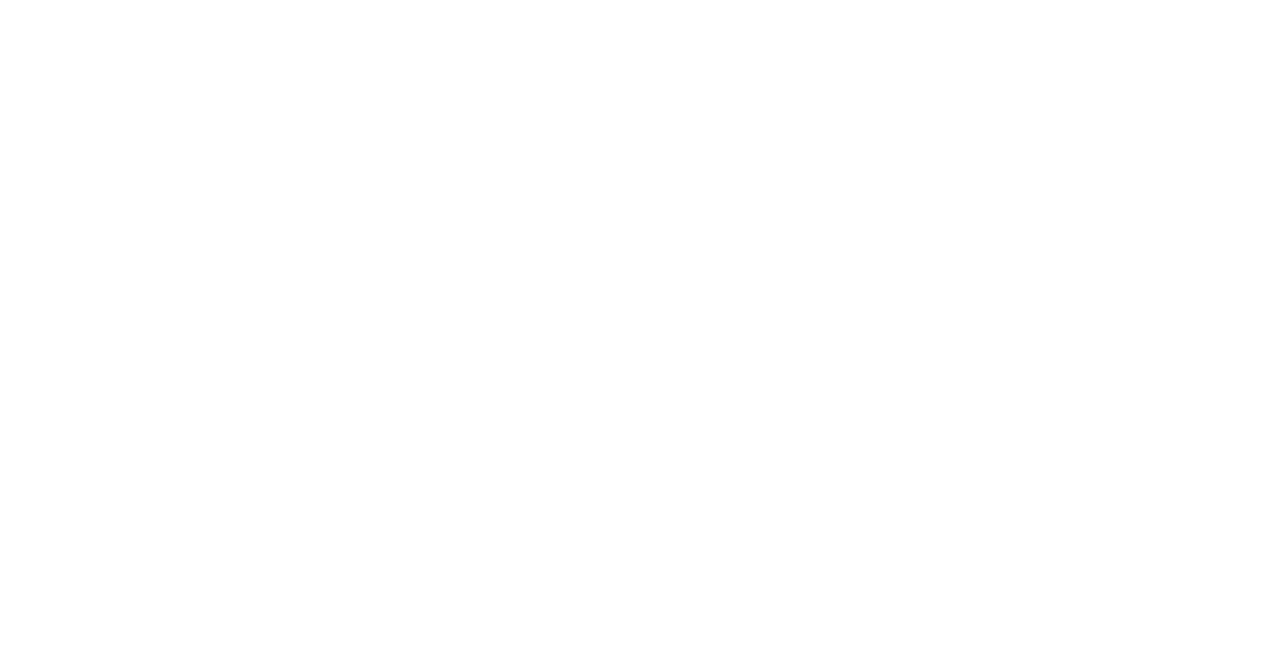
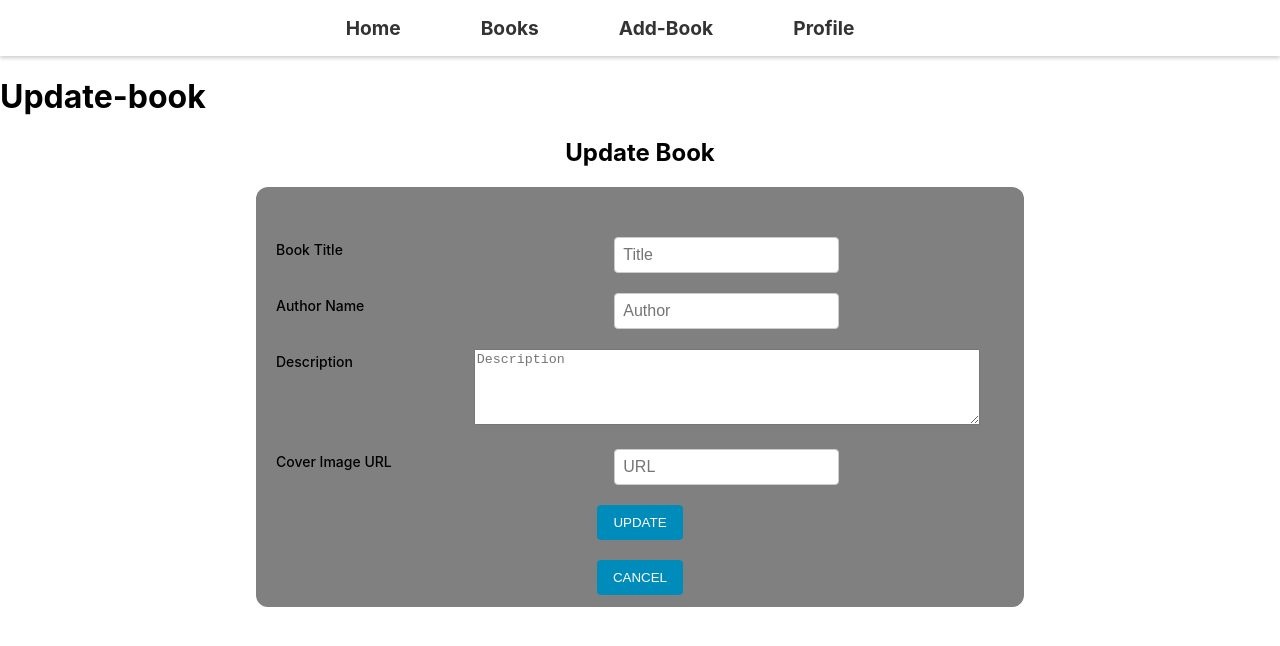
Before and after one commit to Book-Bros/phase-4-books-client, a React (Create React App) app: page /books/1/update in a window 1280 px wide. Before the commit this address had no page. Shown: the top 646 px of the page. Built offline with nearby package versions, Linux system fonts and the light colour scheme; no server answers.

Commit message:
Added update feature for books and reviews

```diff
--- a/src/app/App.js
+++ b/src/app/App.js
@@ -6,6 +6,8 @@ import Books from '../components/Main/Books'
 import Book from '../components/Main/Book'
 import AddBook from '../components/Main/AddBook';
 import Profile from '../components/Main/Profile'
+import ReviewUpdate from '../components/Main/ReviewUpdate';
+import UpdateBook from '../components/Main/UpdateBooks';
 
 import { BrowserRouter, Routes, Route } from "react-router-dom";
 import './App.css';
@@ -22,6 +24,8 @@ function App() {
         <Route path="/books" element={<Books />} />
         <Route path="/profile" element={<Profile />} />
         <Route path="/books/:id" element={<Book />}/>
+        <Route path="/books/:bookid/reviews/:reviewid/update"  element={< ReviewUpdate />} />
+        <Route path="/books/:id/update" element={<UpdateBook />} />
     </Routes>
 </BrowserRouter>
   );
--- a/src/components/Main/Book.js
+++ b/src/components/Main/Book.js
@@ -48,7 +48,7 @@ function Book({setBooks}) {
 let reviewsLi;
 
     if(reviews.length > 0) {
-        reviewsLi = reviews.map((review) => {  return <BookReview review={review} key={review.id}/>  })
+        reviewsLi = reviews.map((review) => {  return <BookReview review={review} key={review.id} nowBookID={id} setReviews={setReviews} reviews={reviews}/>  })
     }else{
         reviewsLi = <li>Be the first to add Review</li>
     }
@@ -72,6 +72,7 @@ let reviewsLi;
                     <CreateReviews setReviews = {setReviews}/>
 
                     <Button variant="warning" className='shadow m-3' onClick={deleteBook}>Delete Book</Button>
+                    <Button variant="warning" className='shadow m-3' onClick={() => taketobooks(`/books/${id}/update`) }>Update Book</Button>
                 </Col>
             </Row>
         </Container>
--- a/src/components/Main/BookReview.js
+++ b/src/components/Main/BookReview.js
@@ -1,22 +1,29 @@
 import React from "react";
 import "./review.css";
 import {Card, Button} from 'react-bootstrap';
+import {useNavigate} from 'react-router-dom'
 
 
-export default function BookReview({review}) {
-  // const [reviews, setReviews] = useState([])
+export default function BookReview({review, nowBookID, setReviews, reviews}) {
+  let takeupdateReview = useNavigate()
+    function deleteReview(){
+      fetch(`http://localhost:3000/books/${nowBookID}/reviews/${review.id}`, {
+        method: 'DELETE',
+        headers: {'Content-Type': 'application/json'},
+        credentials: "include"
+    }).then(() => {
+       let filteredReviews = reviews.filter((eachReview) => eachReview.id !== review.id )
+        setReviews(filteredReviews)
+    })
+    }
 
-  // useEffect(() => {
-  //   setReviews(book.reviews)
-  // }, [book])
-
-  // console.log(book.reviews)
   return (
     <li>
         <Card className='border-dark p-2 mb-2 shadow'>
           <Card.Title>{review.title}</Card.Title>
           <Card.Text>{review.content}</Card.Text>
-          <Button variant='secondary' className='m-auto shadow'>Delete</Button>
+          <Button variant='secondary' className='m-auto shadow' onClick={() => takeupdateReview(`/books/${nowBookID}/reviews/${review.id}/update`)}>Update</Button>
+          <Button variant='secondary' className='m-auto shadow' onClick={deleteReview}>Delete</Button>
         </Card>
     </li>
 
--- /dev/null
+++ b/src/components/Main/ReviewUpdate.js
@@ -0,0 +1,63 @@
+import React, { useEffect, useState } from "react";
+import {useParams, useNavigate} from 'react-router-dom'
+import { Form, Button, Container } from 'react-bootstrap';
+import Navbar from "../navbar/Navbar";
+
+
+function ReviewUpdate(){
+    let {bookid} = useParams()
+    let {reviewid} = useParams()
+    let takebook = useNavigate()
+    let [updateReview, setUpdateReview] = useState({
+        title: "",
+        content: "",
+        book_id: ""
+    })
+
+    useEffect(() => {
+        fetch(`http://localhost:3000/books/${bookid}/reviews/${reviewid}`, {
+            method: 'GET',
+            headers: {'Content-Type': 'application/json'},
+            credentials: "include"
+        }).then(resp => resp.json())
+        .then(data => setUpdateReview({ title: data.title, content: data.content, book_id: data.book_id }))
+    }, [bookid, reviewid])
+
+    function updateCurrentReview(e){
+        e.preventDefault()
+        fetch(`http://localhost:3000/books/${bookid}/reviews/${reviewid}`, {
+            method: 'PUT',
+            headers: {'Content-Type': 'application/json'},
+            credentials: "include",
+            body: JSON.stringify(updateReview)
+        }).then(() => takebook(`/books/${bookid}`))
+    }
+
+
+    return(
+        <div>
+        <Navbar />
+
+        <Container className='w-50 p-5'>
+        <h2 className='header text-center'>Update Review</h2>
+        <Form onSubmit={updateCurrentReview} className='mx-auto'>
+            <Form.Group className='mb-3' controlId="title">
+                <Form.Label>Review Title:</Form.Label>
+                <Form.Control type="text" name="title" value={updateReview.title} onChange={(e) => setUpdateReview({...updateReview, title: e.target.value})} required />
+            </Form.Group>
+            <Form.Group className='mb-3' controlId="content">
+                <Form.Label>Content:</Form.Label>
+                <Form.Control as='textarea' minLength="20" name="content" value={updateReview.content} onChange={(e) => setUpdateReview({...updateReview, content: e.target.value})} style={{ height: '100px' }} required />
+            </Form.Group>
+            <div className='d-grid gap-2 col-6 mx-auto'>
+            <Button variant='secondary' className='m-auto shadow' onClick={() => takebook(`/books/${bookid}`)}>Cancel</Button>
+                <Button variant='secondary' type='submit' className='m-auto shadow' >Submit</Button>
+
+            </div>
+        </Form>
+    </Container>
+    </div>
+    )
+}
+
+export default ReviewUpdate;
--- /dev/null
+++ b/src/components/Main/UpdateBooks.js
@@ -0,0 +1,123 @@
+import {React, useState, useEffect} from "react";
+import Navbar from "../navbar/Navbar";
+import { useNavigate, useParams } from "react-router-dom";
+import { Form, Button, Container } from "react-bootstrap";
+import './style/addbook.css'
+function UpdateBook(){
+
+    let takebooks = useNavigate();
+    let { id } = useParams()
+    let [updatedBook, setUpdatedBook] = useState({
+      title: "",
+      author: "",
+      description: "",
+      cover_image: ""
+    });
+
+    useEffect(() => {
+        fetch(`http://localhost:3000/books/${id}`,{
+            method: 'GET',
+            credentials: "include"
+        })
+        .then(res => res.json()).then((data) => {
+            console.log(data)
+            setUpdatedBook({ title: data.title, author: data.author, description: data.description, cover_image: data.cover_image})
+        })
+
+    }, [id])
+
+    function handleUpdateBook(e){
+        e.preventDefault()
+        fetch(`http://localhost:3000/books/${id}`,{
+            method: 'PUT',
+            headers: {"Content-Type": "application/json"},
+            credentials: "include",
+            body: JSON.stringify(updatedBook)
+        })
+        .then(() => takebooks(`/books/${id}`))
+    }
+
+
+
+    return(
+
+        <div>
+        <Navbar />
+        <h1>Update-book</h1>
+
+        <Container className="w-50">
+          <h2 className="header text-center p-3 titler">Update Book</h2>
+          <Form onSubmit={handleUpdateBook} className="mx-auto add-form">
+            <Form.Group className="mb-3 theform" controlId="title">
+              <Form.Label className="labels">Book Title</Form.Label>
+              <Form.Control
+                type="text"
+                name="title"
+                value={updatedBook.title}
+                onChange={(e) =>
+                  setUpdatedBook({ ...updatedBook, title: e.target.value })
+                }
+                placeholder="Title"
+                required
+              />
+            </Form.Group>
+            <Form.Group className="mb-3 theform" controlId="author">
+              <Form.Label className="labels">Author Name</Form.Label>
+              <Form.Control
+                type="text"
+                name="author"
+                value={updatedBook.author}
+                onChange={(e) =>
+                  setUpdatedBook({ ...updatedBook, author: e.target.value })
+                }
+                placeholder="Author"
+                required
+              />
+            </Form.Group>
+            <Form.Group controlId="description" className="theform">
+              <Form.Label className="labels">Description</Form.Label>
+              <Form.Control
+                as="textarea"
+                name="description"
+                value={updatedBook.description}
+                minLength="20"
+                placeholder="Description"
+                onChange={(e) =>
+                  setUpdatedBook({ ...updatedBook, description: e.target.value })
+                }
+                style={{ height: "70px", width: '500px' }}
+                required
+              />
+            </Form.Group>
+            <Form.Group className="mb-3 theform" controlId="image_url">
+              <Form.Label className="labels">Cover Image URL</Form.Label>
+              <Form.Control
+                type="text"
+                name="cover_image"
+                placeholder="URL"
+                value={updatedBook.cover_image}
+                onChange={(e) =>
+                  setUpdatedBook({ ...updatedBook, cover_image: e.target.value })
+                }
+                required
+              />
+            </Form.Group>
+            <div className="d-grid gap-2 col-6 mx-auto">
+              <Button variant="secondary" type="submit" className="m-auto shadow create-btn">
+                UPDATE
+              </Button>
+            </div>
+            <div className="d-grid gap-2 col-6 mx-auto">
+              <Button variant="secondary" className="m-auto shadow create-btn" onClick={() => takebooks(`/books/${id}`)} >
+                CANCEL
+              </Button>
+            </div>
+          </Form>
+
+        </Container>
+      </div>
+
+        )
+}
+
+export default UpdateBook;
```
